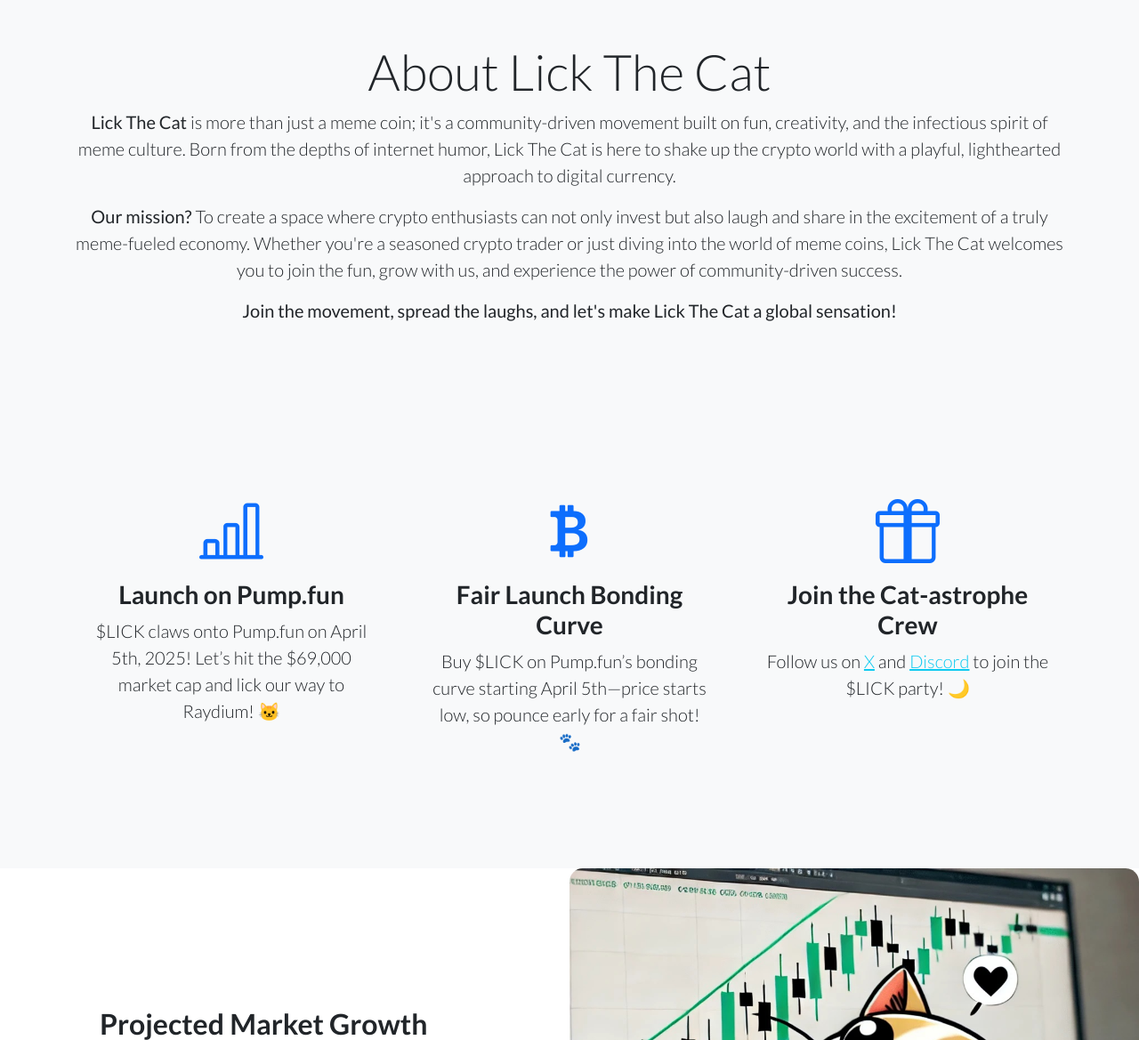
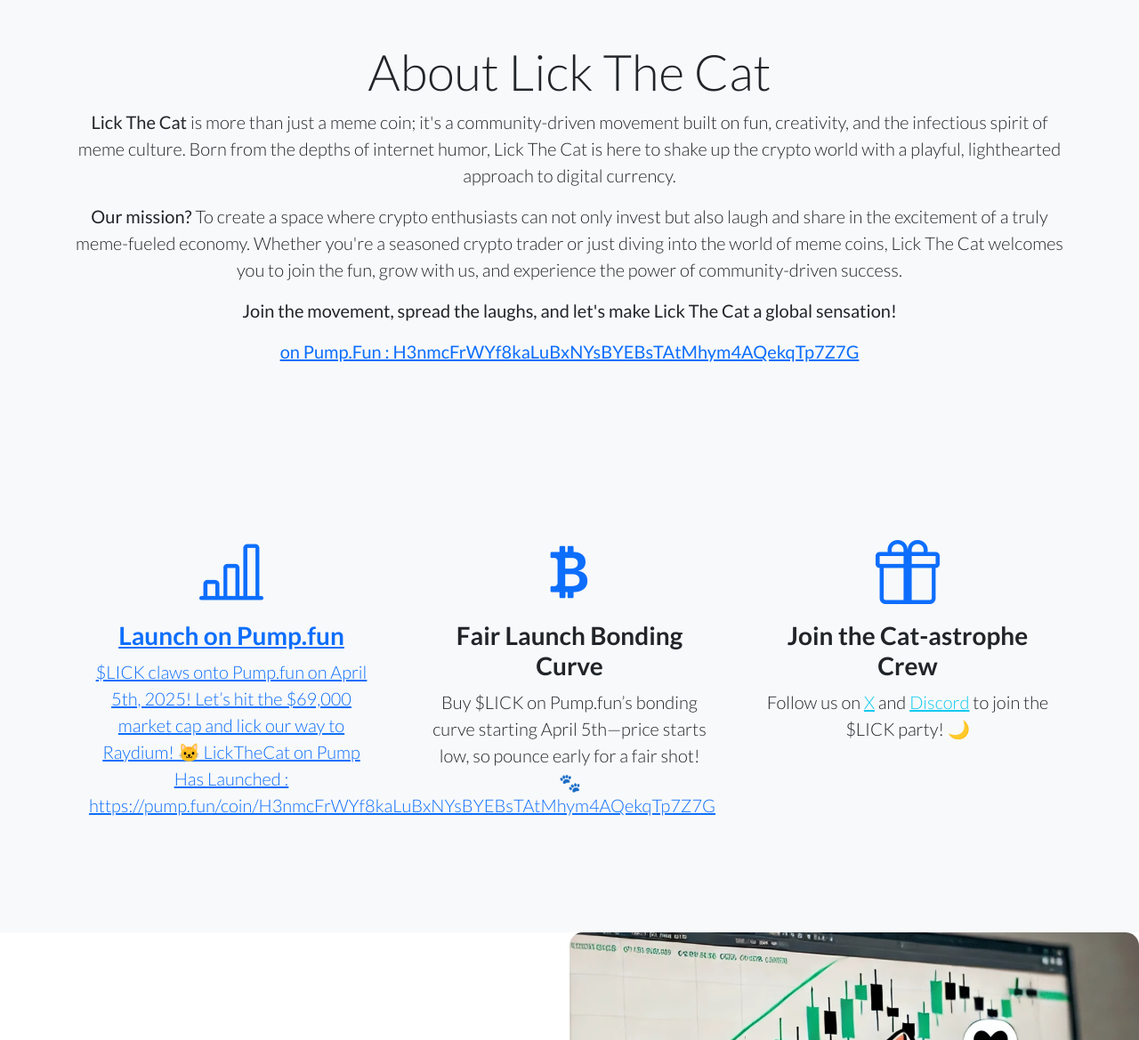
Before and after one commit to freelancing-solutions/lickthecat, a Flask app: page / in a window 1280 px wide. Shown: the part 614-1783 px from the top of the page at 89% size. Run offline with Flask 3, Linux system fonts and the light colour scheme; parts of the project's set-up code (start-up, migrations or seed data) failed here and were passed over; some libraries are stand-ins or nearby versions.

Commit message:
launched

```diff
--- a/templates/index.html
+++ b/templates/index.html
@@ -30,24 +30,7 @@
                     <div class="col-xl-6">
                         <div class="text-center text-white">
                             <h1 class="mb-5">The Most Purrfect Meme Coin Ever Created! 🐱</h1>
-<!--                            <form class="form-subscribe" id="contactForm" data-sb-form-api-token="API_TOKEN">-->
-<!--                                <div class="row">-->
-<!--                                    <div class="col">-->
-<!--                                        <input class="form-control form-control-lg" id="emailAddress" type="email" placeholder="Email Address" data-sb-validations="required,email" />-->
-<!--                                        <div class="invalid-feedback text-white" data-sb-feedback="emailAddress:required">Email Address is required.</div>-->
-<!--                                        <div class="invalid-feedback text-white" data-sb-feedback="emailAddress:email">Email Address Email is not valid.</div>-->
-<!--                                    </div>-->
-<!--                                    <div class="col-auto"><button class="btn btn-primary btn-lg disabled" id="submitButton" type="submit">Submit</button></div>-->
-<!--                                </div>-->
-<!--                                <div class="d-none" id="submitSuccessMessage">-->
-<!--                                    <div class="text-center mb-3">-->
-<!--                                        <div class="fw-bolder">Form submission successful!</div>-->
-<!--                                        <p>To activate this form, sign up at</p>-->
-<!--                                        <a class="text-white" href="https://startbootstrap.com/solution/contact-forms">https://startbootstrap.com/solution/contact-forms</a>-->
-<!--                                    </div>-->
-<!--                                </div>-->
-<!--                                <div class="d-none" id="submitErrorMessage"><div class="text-center text-danger mb-3">Error sending message!</div></div>-->
-<!--                            </form>-->
+
                         </div>
                     </div>
                 </div>
@@ -62,6 +45,7 @@
                 <p class="lead"><strong>Lick The Cat</strong> is more than just a meme coin; it's a community-driven movement built on fun, creativity, and the infectious spirit of meme culture. Born from the depths of internet humor, Lick The Cat is here to shake up the crypto world with a playful, lighthearted approach to digital currency.</p>
                 <p class="lead"><strong>Our mission?</strong> To create a space where crypto enthusiasts can not only invest but also laugh and share in the excitement of a truly meme-fueled economy. Whether you're a seasoned crypto trader or just diving into the world of meme coins, Lick The Cat welcomes you to join the fun, grow with us, and experience the power of community-driven success.</p>
                 <p class="lead"><strong>Join the movement, spread the laughs, and let's make Lick The Cat a global sensation!</strong></p>
+                <p class="lead"><strong><a href="H3nmcFrWYf8kaLuBxNYsBYEBsTAtMhym4AQekqTp7Z7G"> on Pump.Fun : H3nmcFrWYf8kaLuBxNYsBYEBsTAtMhym4AQekqTp7Z7G </strong></p>
             </div>
         </div>
     </div>
@@ -78,7 +62,10 @@
                 <div class="features-icons-item mx-auto mb-5 mb-lg-0 mb-lg-3">
                     <div class="features-icons-icon d-flex"><i class="bi-bar-chart-line m-auto text-primary"></i></div>
                     <h3>Launch on Pump.fun</h3>
-                    <p class="lead mb-0">$LICK claws onto Pump.fun on April 5th, 2025! Let’s hit the $69,000 market cap and lick our way to Raydium! 🐱</p>
+                    <p class="lead mb-0">$LICK claws onto Pump.fun on April 5th, 2025! Let’s hit the $69,000 market cap and lick our way to Raydium! 🐱
+                        LickTheCat on Pump Has Launched :
+                        <a href="https://pump.fun/coin/H3nmcFrWYf8kaLuBxNYsBYEBsTAtMhym4AQekqTp7Z7G">https://pump.fun/coin/H3nmcFrWYf8kaLuBxNYsBYEBsTAtMhym4AQekqTp7Z7G</a>
+                    </p>
                 </div>
             </div>
             <div class="col-lg-4">
```
